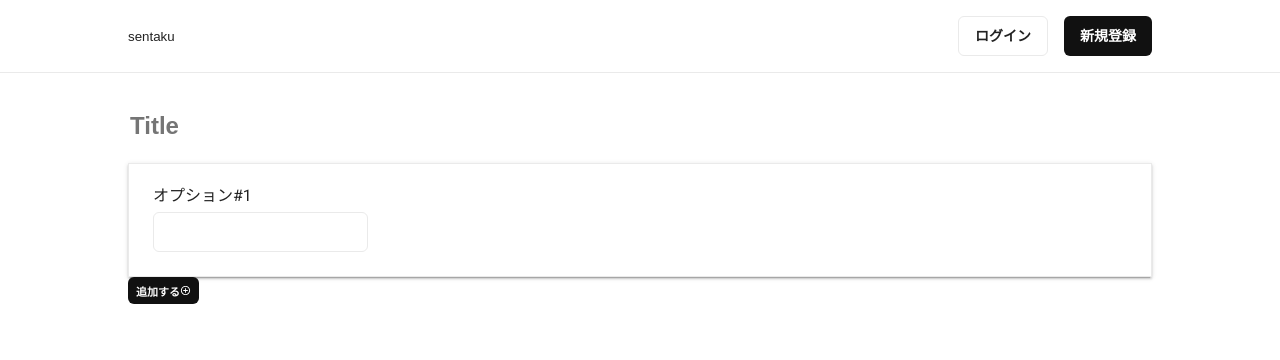
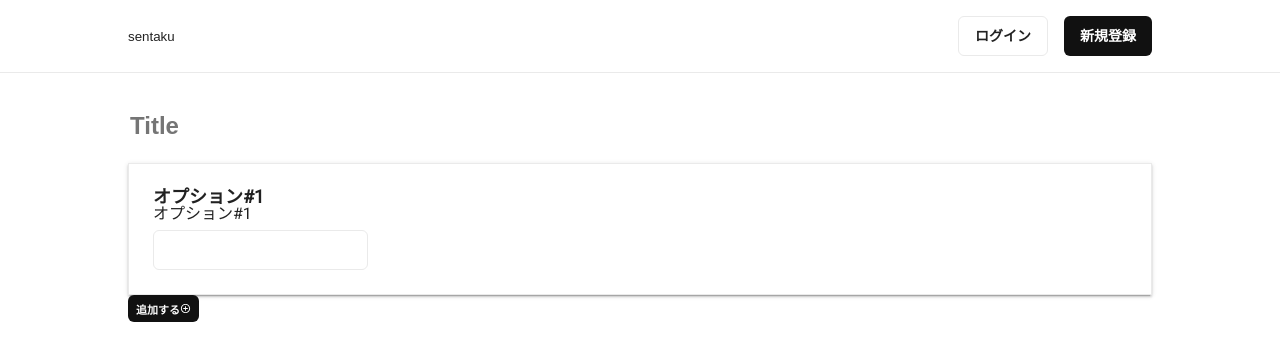
Before and after one commit to j9141997/sentaku, a Next.js app: page /articles/new in a window 1280 px wide. Shown: the top 360 px of the page. Built offline with nearby package versions, Linux system fonts and the light colour scheme; no server answers.

Commit message:
feat: article form

```diff
--- a/src/components/atom/TitleInput.tsx
+++ b/src/components/atom/TitleInput.tsx
@@ -17,6 +17,7 @@ const StyledInput = styled.input<{ themes: Theme }>(({ themes }) => {
   const { size, palette } = themes
   return css`
     background: inherit;
+    color: ${palette.TEXT};
     caret-color: ${palette.TEXT};
     font-size: ${size.pxToRem(size.font.VENTI)};
     width: 100%;
--- a/src/components/molecule/Panel.tsx
+++ b/src/components/molecule/Panel.tsx
@@ -2,9 +2,18 @@ import React, { FC } from 'react'
 import styled, { css } from 'styled-components'
 import { Theme, useTheme } from '../../hooks/useTheme'
 
-export const Panel: FC = ({ children }) => {
+type Props = {
+  title?: string
+}
+
+export const Panel: FC<Props> = ({ children, title = '' }) => {
   const theme = useTheme()
-  return <Wrapper themes={theme}>{children}</Wrapper>
+  return (
+    <Wrapper themes={theme}>
+      {title && <Title themes={theme}>{title}</Title>}
+      {children}
+    </Wrapper>
+  )
 }
 
 const Wrapper = styled.div<{ themes: Theme }>(({ themes }) => {
@@ -18,3 +27,11 @@ const Wrapper = styled.div<{ themes: Theme }>(({ themes }) => {
       0 2px 2px 0 rgba(0, 0, 0, 0.14), 0 1px 5px 0 rgba(0, 0, 0, 0.12);
   `
 })
+
+const Title = styled.h4<{ themes: Theme }>(({ themes }) => {
+  const { palette, size } = themes
+  return css`
+    font-size: ${size.pxToRem(size.font.GRANDE)};
+    font-weight: bold;
+  `
+})
--- a/src/components/organism/ArticleForm.tsx
+++ b/src/components/organism/ArticleForm.tsx
@@ -20,15 +20,14 @@ export const ArticleForm: FC<Props> = ({
   return (
     <Wrapper>
       <TitleInput placeholder="Title" />
-      <Panel>
-        {options.map((value, i) => (
+      {options.map((value, i) => (
+        <Panel key={`fieldSet${i + 1}`} title={`オプション#${i + 1}`}>
           <FieldSet
-            key={`fieldSet${i + 1}`}
             label={`オプション#${i + 1}`}
             onValueChange={(e) => onValueChange(e, i)}
           />
-        ))}
-      </Panel>
+        </Panel>
+      ))}
       <PrimaryButton size="s" onClick={onClickAddRow}>
         追加する
         <Icon name="MdAddCircleOutline" />
```
